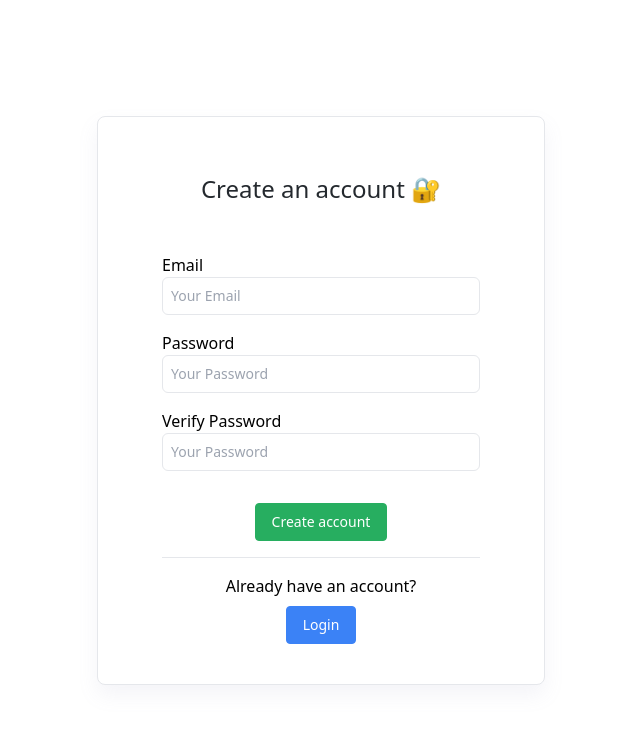
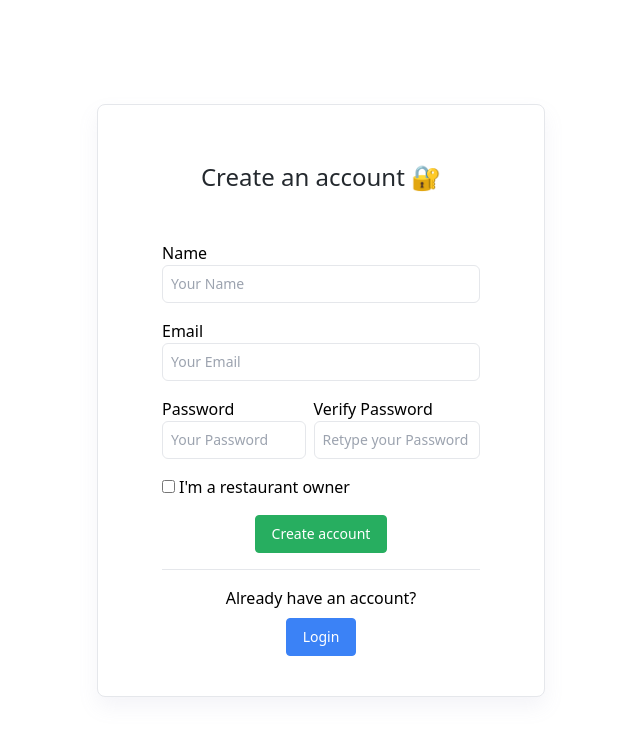
Before and after one commit to Dgiulian/Restorant-Review, a React (Create React App) app in the folder client/: page /register in a window 1280 px wide. Shown: the top 736 px of the page, without its empty margins (319-959 px from the left). Built offline with nearby package versions, Linux system fonts and the light colour scheme.

Commit message:
feat: Add register function

```diff
--- a/client/src/api/index.ts
+++ b/client/src/api/index.ts
@@ -6,9 +6,10 @@ export interface ILoginBody {
   email: string;
   password: string;
 }
-interface IRegisterBody {
+export interface IRegisterBody {
   email: string;
   name: string;
+  role: 'user' | 'owner' | 'admin';
   password: string;
 }
 interface IRefreshTokenBody {
@@ -78,8 +79,18 @@ axios.interceptors.response.use(
 );
 //functions to make api calls
 
-export const register = (body: IRegisterBody) => {
-  return axios.post(`${SERVER_URL}/auth/register`, body);
+export const register = async (body: IRegisterBody) => {
+  try {
+    const response = await axios.post<ILoginError | ILoginResponse>(
+      `${SERVER_URL}/auth/register`,
+      body
+    );
+    if (response.status === 201) {
+      return response.data;
+    }
+  } catch (error) {
+    return error.response.data;
+  }
 };
 
 export const login = async (body: ILoginBody) => {
@@ -125,6 +136,7 @@ export async function getRestaurantById(restaurantId: string) {
 }
 
 const Api = {
+  register,
   login,
   logout,
   refreshToken,
--- a/client/src/auth/AuthProvider.tsx
+++ b/client/src/auth/AuthProvider.tsx
@@ -1,17 +1,20 @@
 import { createContext, useEffect, useState } from 'react';
 import { useLocalState } from '../utils/useLocalState';
+import { ILoginBody, IRegisterBody } from '../api';
 import { IUser } from '../types';
 import Api from '../api';
 interface IAuthContext {
   isLogged: boolean;
-  login: ({ email, password }: { email: string; password: string }) => void;
+  login: (loginData: ILoginBody) => void;
   logout: () => void;
+  register: (registerData: IRegisterBody) => void;
   user: IUser | undefined;
 }
 
 const defaultContextValue = {
   isLogged: false,
-  login: ({ email, password }: { email: string; password: string }) => {},
+  login: ({ email, password }: ILoginBody) => {},
+  register: (registerBody: IRegisterBody) => {},
   logout: () => {},
   user: undefined,
 };
@@ -32,18 +35,28 @@ const AuthProvider: React.FC = ({ children }) => {
   useEffect(() => {
     setIsLogged(!!accessToken);
   }, [accessToken]);
-  const login = async ({
-    email,
-    password,
-  }: {
-    email: string;
-    password: string;
-  }) => {
+
+  const login = async ({ email, password }: ILoginBody) => {
     try {
       const data = await Api.login({
         email,
         password,
       });
+
+      if (data && 'tokens' in data) {
+        setAccessToken(data.tokens.access.token);
+        setRefreshToken(data.tokens.refresh.token);
+        setUser(data.user);
+      } else {
+        throw new Error(data.message);
+      }
+    } catch (e) {
+      throw e;
+    }
+  };
+  const register = async (registerBody: IRegisterBody) => {
+    try {
+      const data = await Api.register(registerBody);
 
       if (data && 'tokens' in data) {
         setAccessToken(data.tokens.access.token);
@@ -68,7 +81,7 @@ const AuthProvider: React.FC = ({ children }) => {
   };
 
   return (
-    <AuthContext.Provider value={{ isLogged, login, logout, user }}>
+    <AuthContext.Provider value={{ isLogged, login, logout, user, register }}>
       {children}
     </AuthContext.Provider>
   );
--- a/client/src/views/register.tsx
+++ b/client/src/views/register.tsx
@@ -1,23 +1,47 @@
-import React, { ReactElement } from 'react';
-import { Link } from 'react-router-dom';
+import React, { ReactElement, useContext, useState } from 'react';
+import { Link, useHistory } from 'react-router-dom';
 import { Input, PrimaryButton } from '../components/FormElements';
-
+import Api from '../api';
+import { AuthContext } from '../auth/AuthProvider';
 interface FormElements extends HTMLFormControlsCollection {
   email: HTMLInputElement;
+  name: HTMLInputElement;
+  owner: HTMLInputElement;
   password: HTMLInputElement;
+  password_retype: HTMLInputElement;
 }
 interface LoginFormElement extends HTMLFormElement {
   readonly elements: FormElements;
 }
 
 function RegisterPage(): ReactElement {
-  const handleFormSubmit = (e: React.FormEvent<LoginFormElement>) => {
+  const [error, setError] = useState('');
+  const { register } = useContext(AuthContext);
+  const history = useHistory();
+
+  const handleFormSubmit = async (e: React.FormEvent<LoginFormElement>) => {
     e.preventDefault();
-
+    setError('');
     let email = e.currentTarget.elements.email?.value;
     let password = e.currentTarget.elements.password?.value;
-
-    console.log(email, password);
+    let password_retype = e.currentTarget.elements.password_retype?.value;
+    let name = e.currentTarget.elements.name?.value;
+    let isOwner = e.currentTarget.elements.owner?.checked;
+    if (password !== password_retype) {
+      setError('Password does not match retype');
+      return;
+    }
+    try {
+      await register({
+        email,
+        password,
+        name,
+        role: isOwner ? 'owner' : 'user',
+      });
+      history.push('/');
+    } catch (e) {
+      setError(e.message);
+    }
   };
   return (
     <div className="h-screen flex bg-gray-bg1">
@@ -28,22 +52,38 @@ function RegisterPage(): ReactElement {
 
         <form onSubmit={handleFormSubmit}>
           <div>
+            <label htmlFor="name">Name</label>
+            <Input type="name" id="name" placeholder="Your Name" />
+          </div>
+          <div>
             <label htmlFor="email">Email</label>
             <Input type="email" id="email" placeholder="Your Email" />
           </div>
-          <div>
-            <label htmlFor="password">Password</label>
-            <Input type="password" id="password" placeholder="Your Password" />
+
+          <div className="flex justify-between gap-2">
+            <div>
+              <label htmlFor="password">Password</label>
+              <Input
+                type="password"
+                id="password"
+                placeholder="Your Password"
+              />
+            </div>
+
+            <div className="">
+              <label htmlFor="password_retype">Verify Password</label>
+              <Input
+                type="password"
+                id="password_retype"
+                placeholder="Retype your Password"
+              />
+            </div>
           </div>
           <div>
-            <label htmlFor="password">Verify Password</label>
-            <Input
-              type="password-2"
-              id="password-2"
-              placeholder="Your Password"
-            />
+            <input type="checkbox" id="owner" className="mr-1" />
+            <label htmlFor="owner">I'm a restaurant owner</label>
           </div>
-
+          {error && <p className="text-red-600 mt-2">{error}</p>}
           <div className="flex justify-center items-center mt-4">
             <PrimaryButton>Create account</PrimaryButton>
           </div>
```
